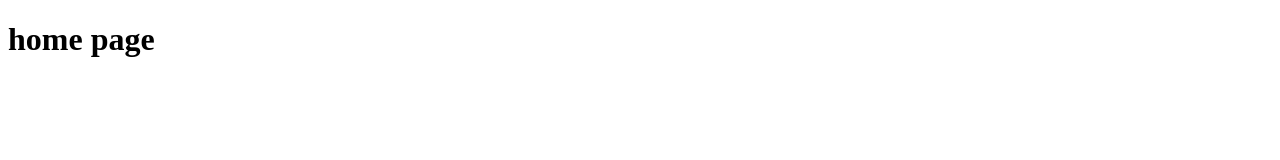
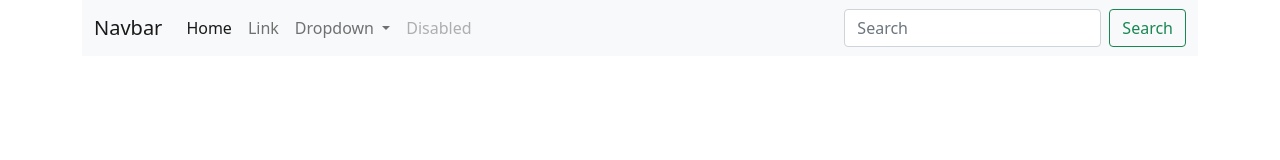
Before and after one commit to FAIZALI1212/pr2-202401c1, a plain HTML site: page index.html in a window 1280 px wide. Drawn offline with nearby package versions, Linux system fonts and the light colour scheme.

Commit message:
create a navbar

```diff
--- a/index.html
+++ b/index.html
@@ -4,8 +4,48 @@
     <meta charset="UTF-8">
     <meta name="viewport" content="width=device-width, initial-scale=1.0">
     <title>Document</title>
+    <link href="https://cdn.jsdelivr.net/npm/bootstrap@5.0.2/dist/css/bootstrap.min.css" rel="stylesheet" integrity="sha384-EVSTQN3/azprG1Anm3QDgpJLIm9Nao0Yz1ztcQTwFspd3yD65VohhpuuCOmLASjC" crossorigin="anonymous">
 </head>
 <body>
-    <h1>home page</h1>
+  <div class="container">
+    <nav class="navbar navbar-expand-lg navbar-light bg-light">
+        <div class="container-fluid">
+          <a class="navbar-brand" href="#">Navbar</a>
+          <button class="navbar-toggler" type="button" data-bs-toggle="collapse" data-bs-target="#navbarSupportedContent" aria-controls="navbarSupportedContent" aria-expanded="false" aria-label="Toggle navigation">
+            <span class="navbar-toggler-icon"></span>
+          </button>
+          <div class="collapse navbar-collapse" id="navbarSupportedContent">
+            <ul class="navbar-nav me-auto mb-2 mb-lg-0">
+              <li class="nav-item">
+                <a class="nav-link active" aria-current="page" href="#">Home</a>
+              </li>
+              <li class="nav-item">
+                <a class="nav-link" href="#">Link</a>
+              </li>
+              <li class="nav-item dropdown">
+                <a class="nav-link dropdown-toggle" href="#" id="navbarDropdown" role="button" data-bs-toggle="dropdown" aria-expanded="false">
+                  Dropdown
+                </a>
+                <ul class="dropdown-menu" aria-labelledby="navbarDropdown">
+                  <li><a class="dropdown-item" href="#">Action</a></li>
+                  <li><a class="dropdown-item" href="#">Another action</a></li>
+                  <li><hr class="dropdown-divider"></li>
+                  <li><a class="dropdown-item" href="#">Something else here</a></li>
+                </ul>
+              </li>
+              <li class="nav-item">
+                <a class="nav-link disabled" href="#" tabindex="-1" aria-disabled="true">Disabled</a>
+              </li>
+            </ul>
+            <form class="d-flex">
+              <input class="form-control me-2" type="search" placeholder="Search" aria-label="Search">
+              <button class="btn btn-outline-success" type="submit">Search</button>
+            </form>
+          </div>
+        </div>
+      </nav>
+  </div>
+
+  <script src="https://cdn.jsdelivr.net/npm/bootstrap@5.0.2/dist/js/bootstrap.bundle.min.js" integrity="sha384-MrcW6ZMFYlzcLA8Nl+NtUVF0sA7MsXsP1UyJoMp4YLEuNSfAP+JcXn/tWtIaxVXM" crossorigin="anonymous"></script>
 </body>
 </html>
```
